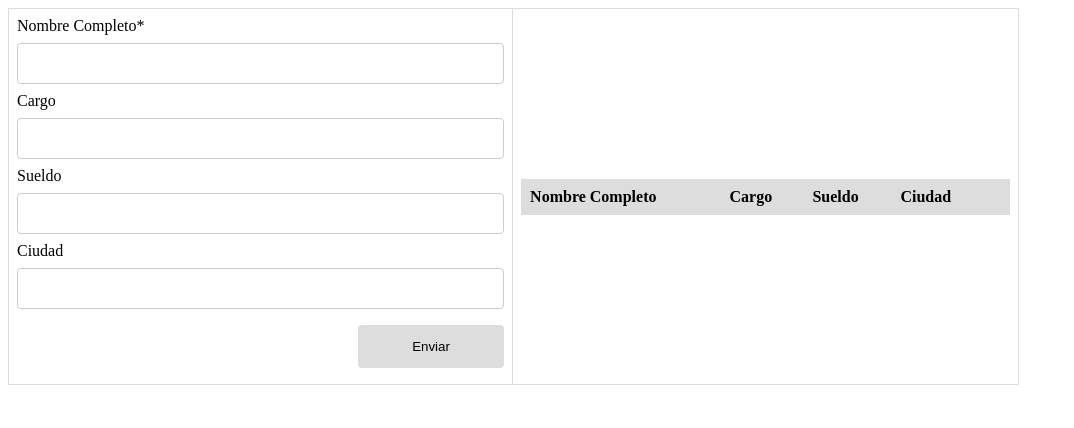
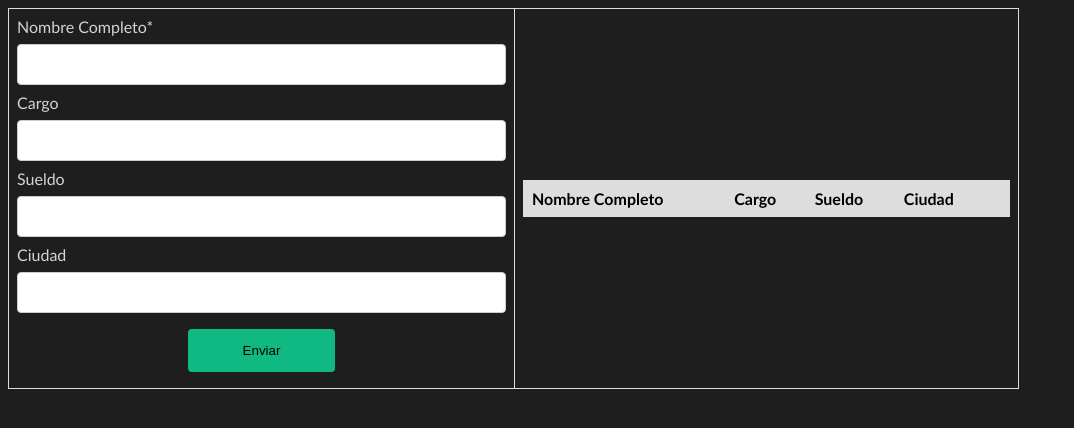
Before and after one commit to matiasbastidas/simple-crud, a plain HTML site: page index.html in a window 1280 px wide. Shown: the whole page, without its empty margins (0-1074 px from the left). Drawn offline with Linux system fonts and the light colour scheme.

Commit message:
arreglosÂ

```diff
--- a/index.html
+++ b/index.html
@@ -1,12 +1,12 @@
 <!DOCTYPE html>
-<html>
+<html lang="en">
 <head>
-    <title>
-        Simple-CRUD
-    </title>
+    <meta charset="UTF-8">
+    <meta http-equiv="X-UA-Compatible" content="IE=edge">
+    <meta name="viewport" content="width=device-width, initial-scale=1.0">
+    <title>CRUD Simple en JS</title>
     <link rel="stylesheet" href="styles.css">
 </head>
-
 <body>
     <table>
         <tr>
@@ -52,5 +52,4 @@
     </table>
     <script src="script.js"></script>
 </body>
-
 </html>
--- a/styles.css
+++ b/styles.css
@@ -1,3 +1,9 @@
+body {
+    background-color: #1E1E1E;
+    color: #D4D4D4;
+    font-family: 'Trebuchet MS', 'Lucida Sans Unicode', 'Lucida Grande', 'Lucida Sans', Arial, sans-serif;
+}
+
 body > table {
     width: 80%;
 }
@@ -8,6 +14,8 @@ table {
 
 table.lista {
     width: 100%;
+    color: black;
+    background-color: white;
 }
 
 td, th {
@@ -32,7 +40,7 @@ input[type=text], input[type=number] {
 
 input[type=submit] {
     width: 30%;
-    background-color: #ddd;
+    background-color: #10B981;
     color: #000;
     padding: 14px 20px;
     margin: 8px 0;
@@ -42,7 +50,7 @@ input[type=submit] {
 }
 
 form div.form-action-buttons {
-    text-align: right;
+    text-align: center;
 }
 
 a {
```
Also changed, not shown: 1 other file.
